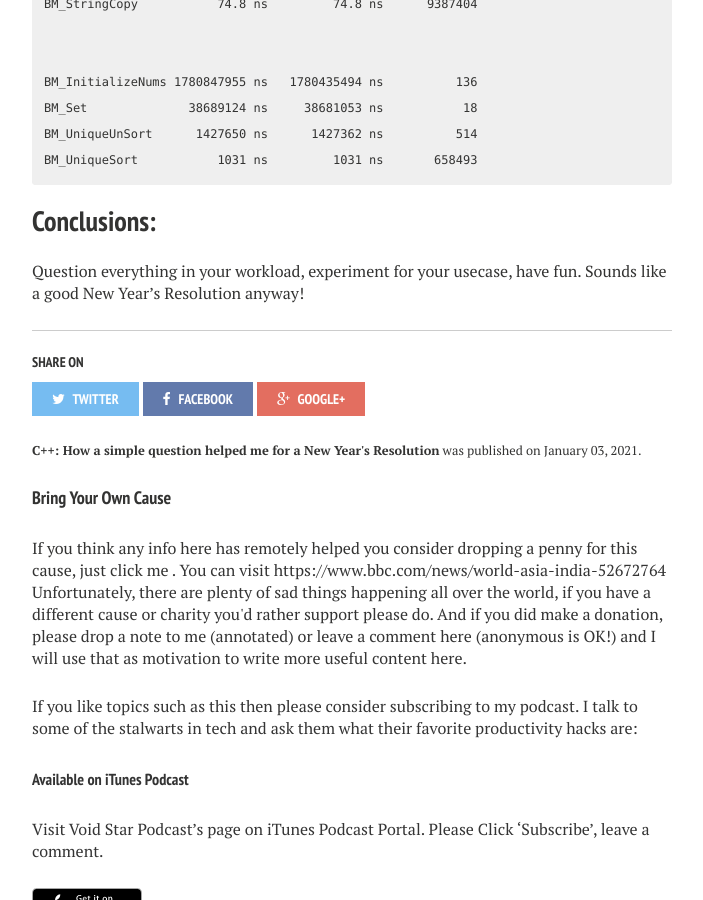
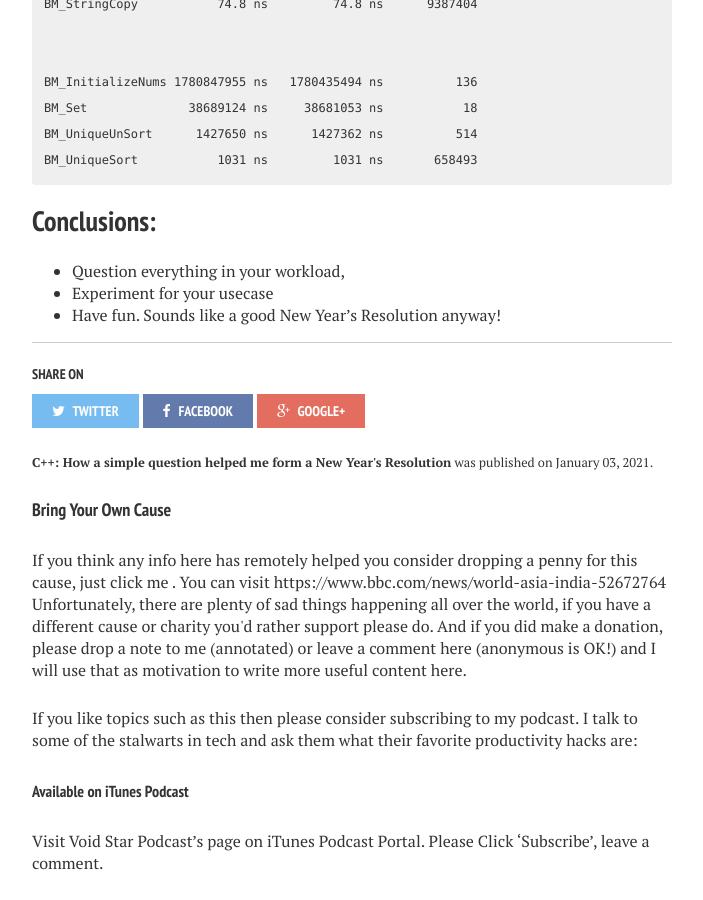
Before and after one commit to mycpuorg/mycpuorg.github.io, a Jekyll site: the page built from _posts/2021-01-03-set-or-unique.md, in a window 1280 px wide and 900 px high, scrolled down 5458 px. Shown: the whole window, without its empty margins (288-991 px from the left). Built offline with Jekyll 4.4.1, drawn with Linux system fonts in a browser that asks for light colours; nearby versions of some CDN libraries; comment, search, counter and statistics services are not loaded; some of the changed text lies outside the part shown.

Commit message:
Fix title and conclusion

````diff
--- a/_posts/2021-01-03-set-or-unique.md
+++ b/_posts/2021-01-03-set-or-unique.md
@@ -1,6 +1,6 @@
 ---
 layout: post
-title: "C++: How a simple question helped me for a New Year's Resolution"
+title: "C++: How a simple question helped me form a New Year's Resolution"
 excerpt: "Finding unique elements"
 tags: [C++, STD, lambda]
 comments: true
@@ -232,5 +232,7 @@ BM_UniqueSort           1031 ns         1031 ns       658493
 ```
 
 ## Conclusions:
-Question everything in your workload, experiment for your usecase, have fun.
++ Question everything in your workload,
++ Experiment for your usecase
++ Have fun.
 Sounds like a good New Year's Resolution anyway!
````
